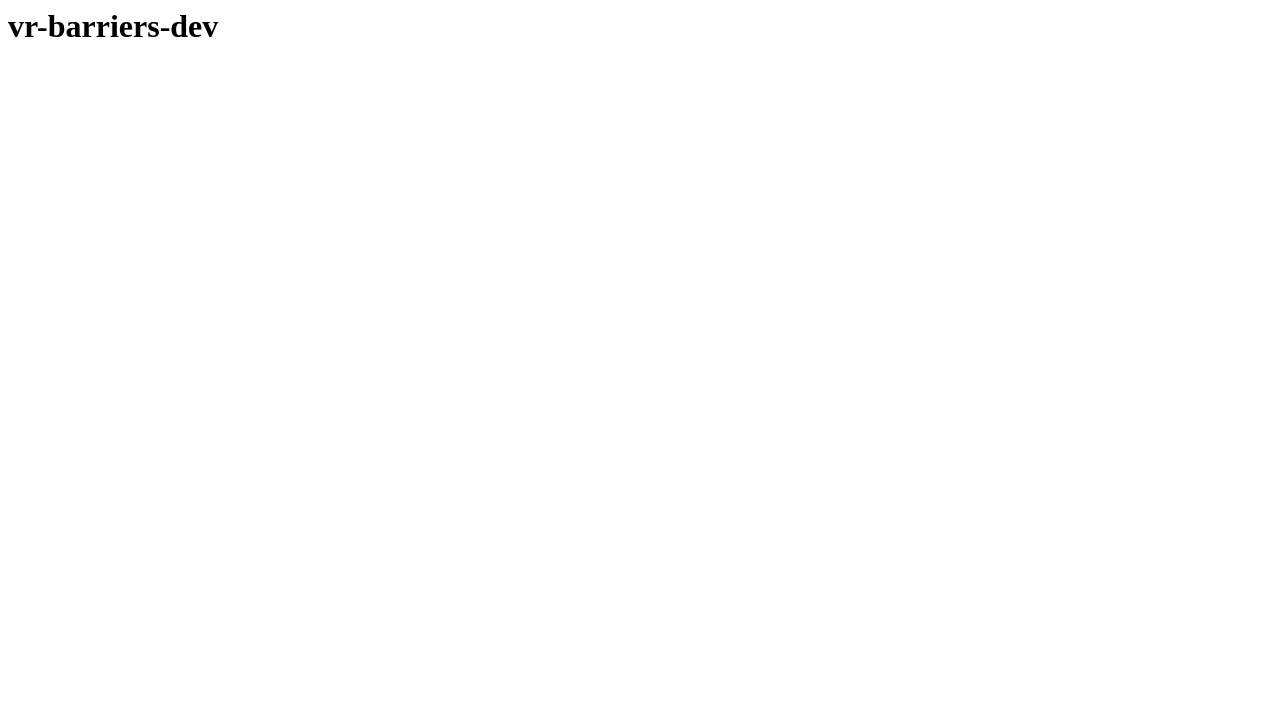
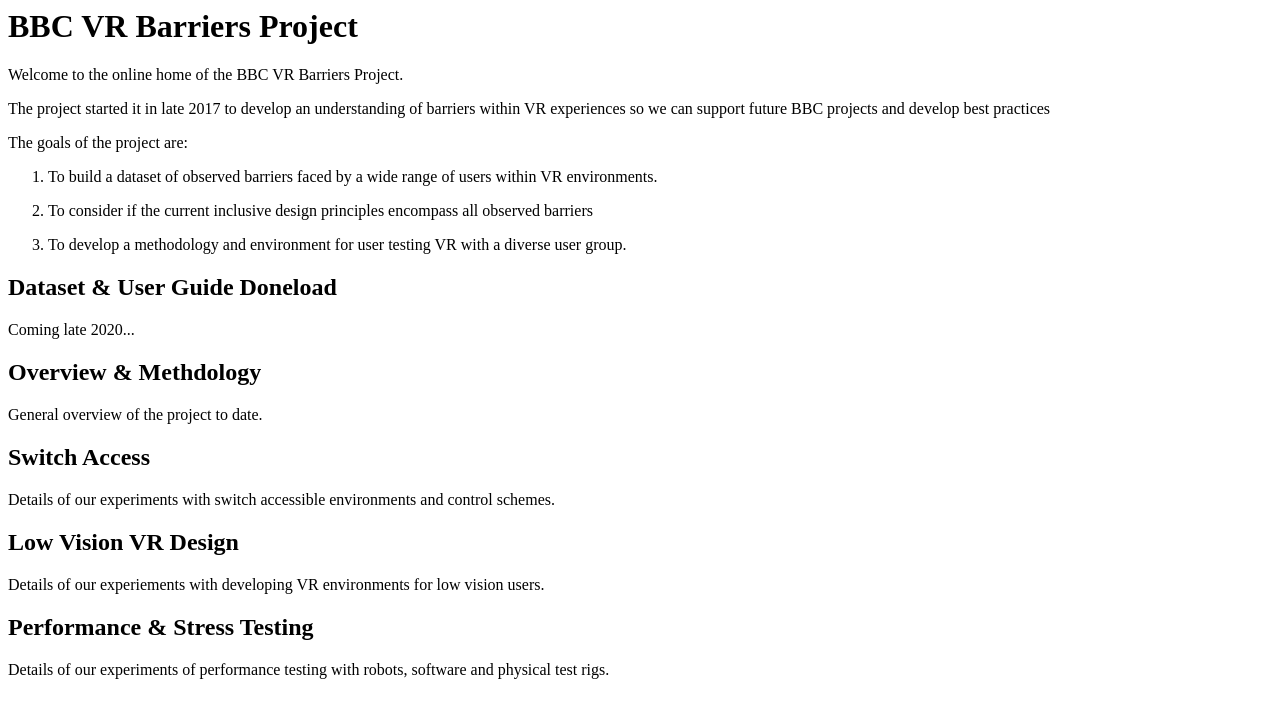
Before and after one commit to bbc/vr-barriers-dev, a website: page docs/index.html in a window 1280 px wide. Drawn offline with Linux system fonts and the light colour scheme.

Commit message:
Project Overview

```diff
--- a/docs/index.html
+++ b/docs/index.html
@@ -1 +1,25 @@
-<h1>vr-barriers-dev</h1>
+<h1>BBC VR Barriers Project</h1>
+<p>Welcome to the online home of the BBC VR Barriers Project.</p>
+<p>The project started it in late 2017 to develop an understanding of barriers within VR experiences so we can support future BBC projects and develop best practices</p>
+<p>The goals of the project are:</p>
+<ol>
+<li>
+<p>To build a dataset of observed barriers faced by a wide range of users within VR environments.</p>
+</li>
+<li>
+<p>To consider if the current inclusive design principles encompass all observed barriers</p>
+</li>
+<li>
+<p>To develop a methodology and environment for user testing VR with a diverse user group.</p>
+</li>
+</ol>
+<h2>Dataset &amp; User Guide Doneload</h2>
+<p>Coming late 2020...</p>
+<h2>Overview &amp; Methdology</h2>
+<p>General overview of the project to date.</p>
+<h2>Switch Access</h2>
+<p>Details of our experiments with switch accessible environments and control schemes.</p>
+<h2>Low Vision VR Design</h2>
+<p>Details of our experiements with developing VR environments for low vision users.</p>
+<h2>Performance &amp; Stress Testing</h2>
+<p>Details of our experiments of performance testing with robots, software and physical test rigs.</p>
```
Also changed, not shown: src/index.md (+33 -1 lines).
